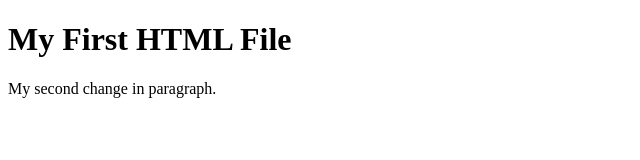
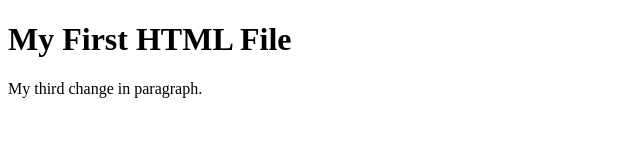
Before and after one commit to sunil-54321/ProjectForGitHubTest, a plain HTML site: page index.html in a window 1280 px wide. Shown: the full height of the page, 0-640 px from the left. Drawn offline with Linux system fonts and the light colour scheme.

Commit message:
third update

```diff
--- a/index.html
+++ b/index.html
@@ -4,7 +4,7 @@
 
 <h1>My First HTML File</h1>
 
-<p>My second change in paragraph.</p>
+<p>My third change in paragraph.</p>
 
 </body>
 </html>
```
